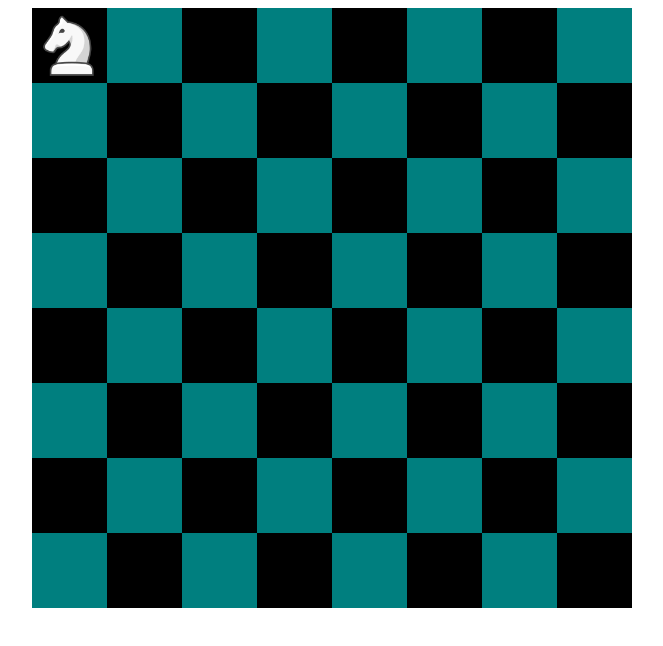
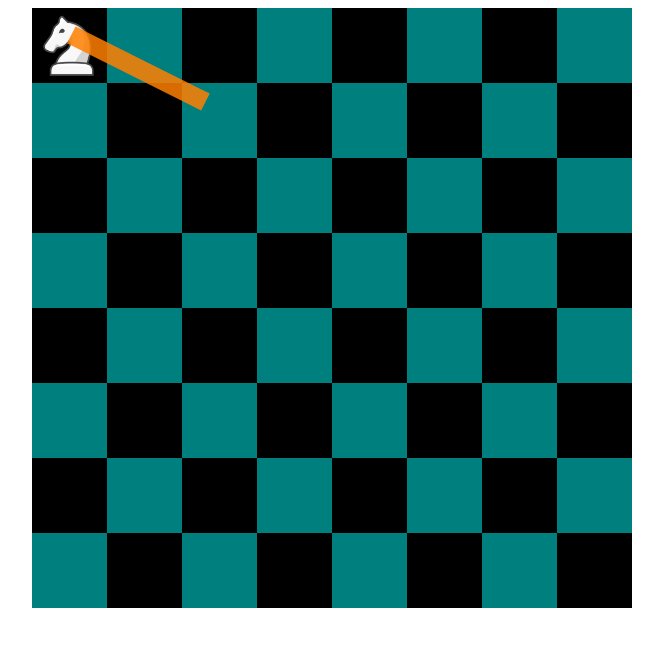
Before and after one commit to N8Dawgg/js_algorithms, a website: page knights_travails/index.html in a window 1280 px wide. Shown: the whole page, without its empty margins (308-971 px from the left). Drawn offline with Linux system fonts and the light colour scheme.

Commit message:
Began work on the visualization of the Knights Travails in html.

```diff
--- a/knights_travails/knights_travails.js
+++ b/knights_travails/knights_travails.js
@@ -13,18 +13,30 @@ function createChessBoard() {
         newTile.classList.add("tile");
         black = true;
       }
+      newTile.addEventListener("mouseenter", tileHovered);
       newTile.id = j.toString() + "," + i.toString();
+      if (i == 0 && j == 0) {
+        let path = document.createElement("div");
+        path.classList.add("path");
+        newTile.append(path);
+      }
       chessboard.append(newTile);
     }
   }
 }
 
+function tileHovered(e) {
+  console.log(e.target.id);
+}
+
+function tileClicked(e) {
+  console.log(e.target.id);
+}
+
 createChessBoard();
 
 /*
-get a list of all moves
-check if any move in the list is equal to target move
-if not, tick up the move count and recurse
+#########################KNIGHT STUFF###################
 */
 
 const Vec2 = (x = 0, y = 0) => {
--- a/knights_travails/style.css
+++ b/knights_travails/style.css
@@ -30,3 +30,14 @@
 .black_tile {
   background-color: black;
 }
+.path {
+  position: relative;
+  top: calc(var(--grid_size) * 0.375);
+  left: calc(var(--grid_size) * 0.375);
+  transform-origin: calc(var(--grid_size) * 0.375)
+    calc(var(--grid_size) * 0.375);
+  transform: rotate(26.6deg);
+  width: calc(var(--grid_size) * 2);
+  height: calc(var(--grid_size) * 0.25);
+  background-color: rgba(255, 127, 0, 0.85);
+}
```
